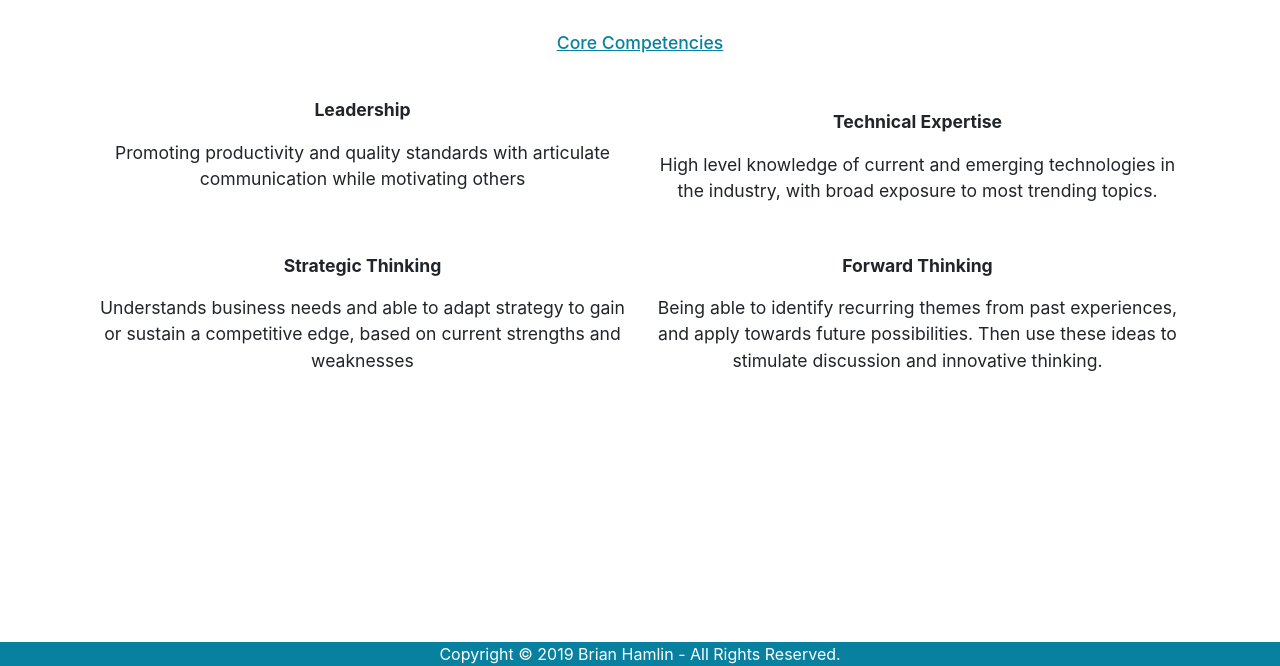
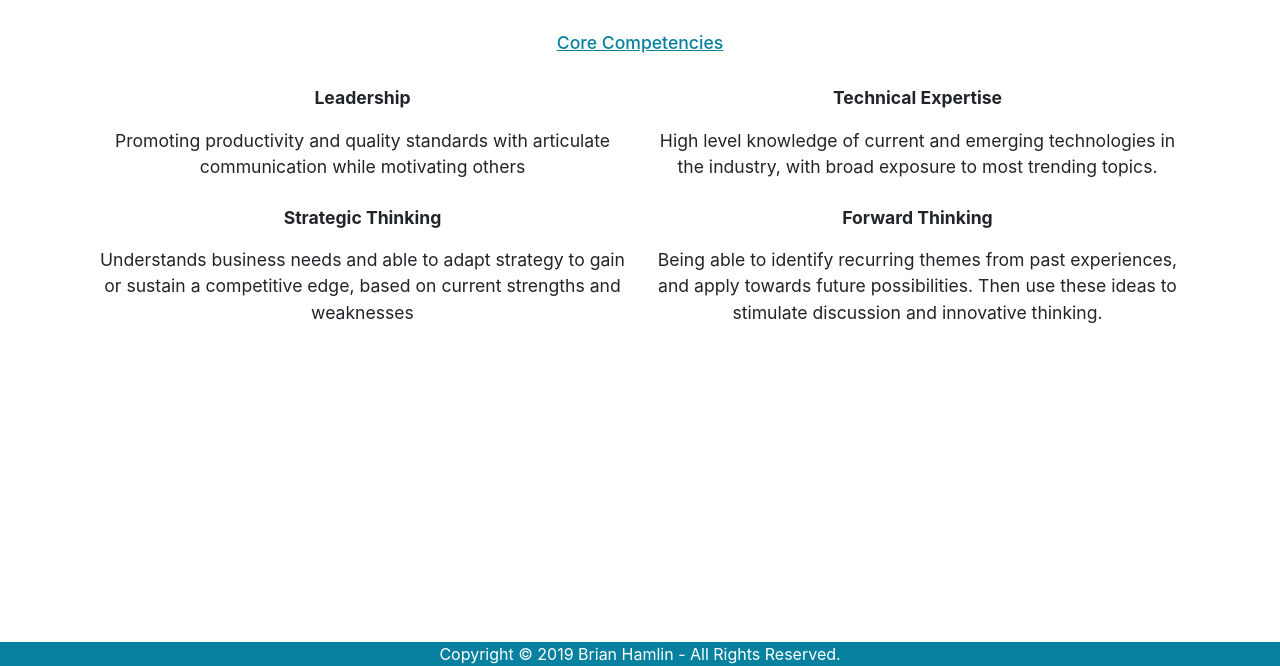
Before and after one commit to MisterBham/portfolio_website, a plain HTML site: page competencies.html in a window 1280 px wide. Shown: the part 134-800 px from the top of the page. Drawn offline with nearby package versions, Linux system fonts and the light colour scheme.

Commit message:
comp margins, flex column

```diff
--- a/competencies.html
+++ b/competencies.html
@@ -26,7 +26,7 @@
 
         <div class="container" style="margin-top: 2em">
             <div class="d-flex flex-column align-items-center flex-lg-row justify-content-between">
-                <div class="col-12 col-lg-6 mb-2">
+                <div class="col-lg-6 mb-2">
                     <p class="comp-sub-subtitle text-center">
                         Leadership
                     </p>
@@ -34,7 +34,7 @@
                         Promoting productivity and quality standards with articulate communication while motivating others
                     </p>
                 </div>
-                <div class="col-12 col-lg-6 mt-4 mb-2">
+                <div class="col-lg-6 mb-2">
                     <p class="comp-sub-subtitle text-center">
                         Technical Expertise
                     </p>
@@ -44,7 +44,7 @@
                 </div>
             </div>
                 <div class="d-flex flex-column align-items-center flex-lg-row justify-content-between ">
-                    <div class="col-12 col-lg-6 mt-4 mb-2">
+                    <div class="col-lg-6 mb-2">
                     <p class="comp-sub-subtitle text-center">
                     Strategic Thinking
                     </p>
@@ -52,7 +52,7 @@
                     Understands business needs and able to adapt strategy to gain or sustain a competitive edge, based on current strengths and weaknesses
                     </p>
                     </div>
-                    <div class="col-12 col-lg-6 mt-4 mb-2">
+                    <div class="col-lg-6 mb-2">
                     <p class="comp-sub-subtitle text-center">
                     Forward Thinking
                     </p>
--- a/stylesheets/main.css
+++ b/stylesheets/main.css
@@ -125,10 +125,6 @@ footer {
         max-height: 200px;
         object-fit: cover;
     }
-    .port-test-div {
-        /* margin-left: 0%;
-        margin-right: 0%;
-    } */
     .port-test-inner-div {
         max-width: 50%;
     }
```
